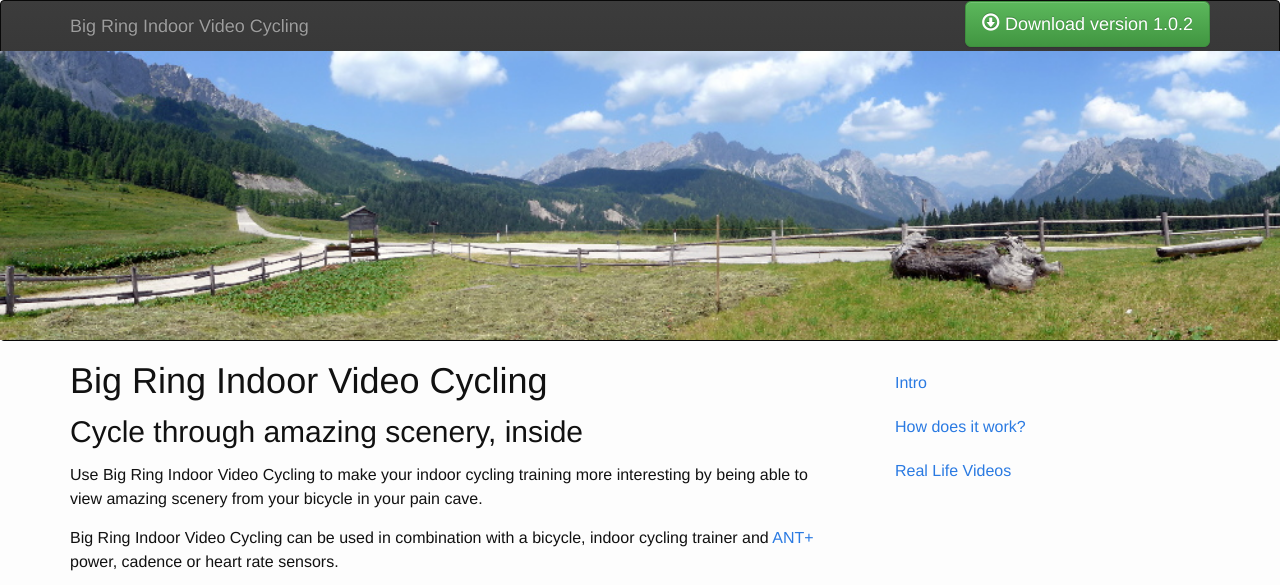
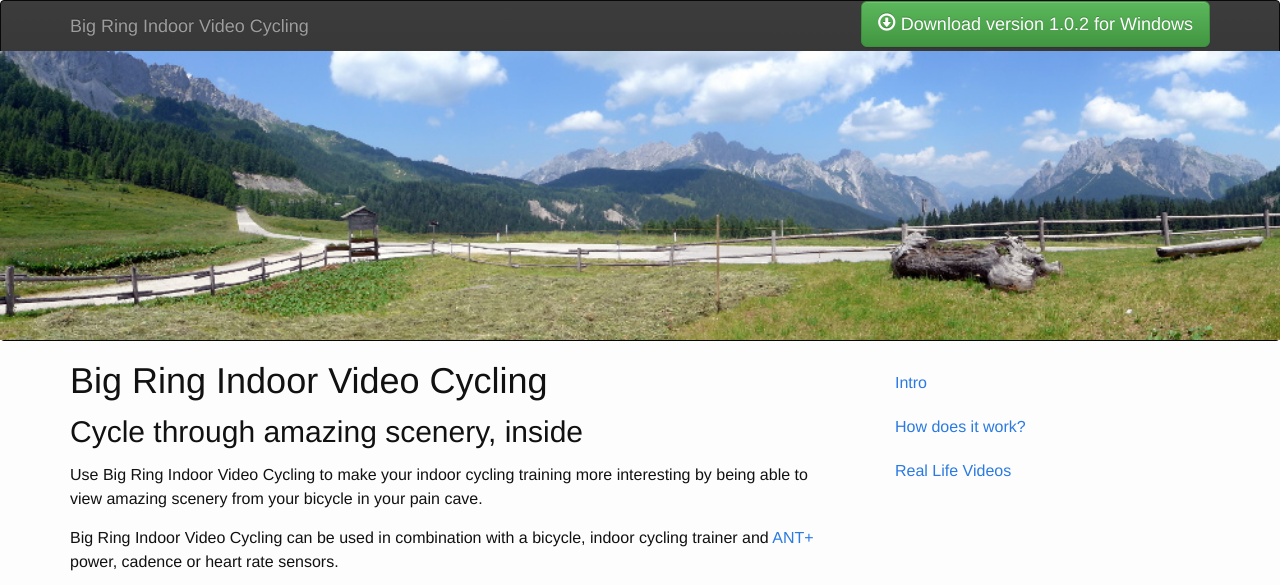
Before and after one commit to rsippl/big-ring, a Jekyll site: the page built from index.html, in a window 1280 px wide and 900 px high, cut to the strip 0-585 px from the top of the window. Built offline with Jekyll 4.4.1, drawn with Linux system fonts in a browser that asks for light colours.

Commit message:
added 'for Windows' to download button

```diff
--- a/_includes/header.html
+++ b/_includes/header.html
@@ -16,7 +16,7 @@
 
           </ul>
           <ul class="nav navbar-nav navbar-right">
-              <a href="https://github.com/ibooij/big-ring/releases/download/release-1.0.2/big-ring-windows-1.0.2.zip" class="btn btn-lg btn-success"><span class="glyphicon glyphicon-download"></span> Download version 1.0.2</a>
+              <a href="https://github.com/ibooij/big-ring/releases/download/release-1.0.2/big-ring-windows-1.0.2.zip" class="btn btn-lg btn-success"><span class="glyphicon glyphicon-download"></span> Download version 1.0.2 for Windows</a>
             </ul>
         </div><!--/.nav-collapse -->
 
```
